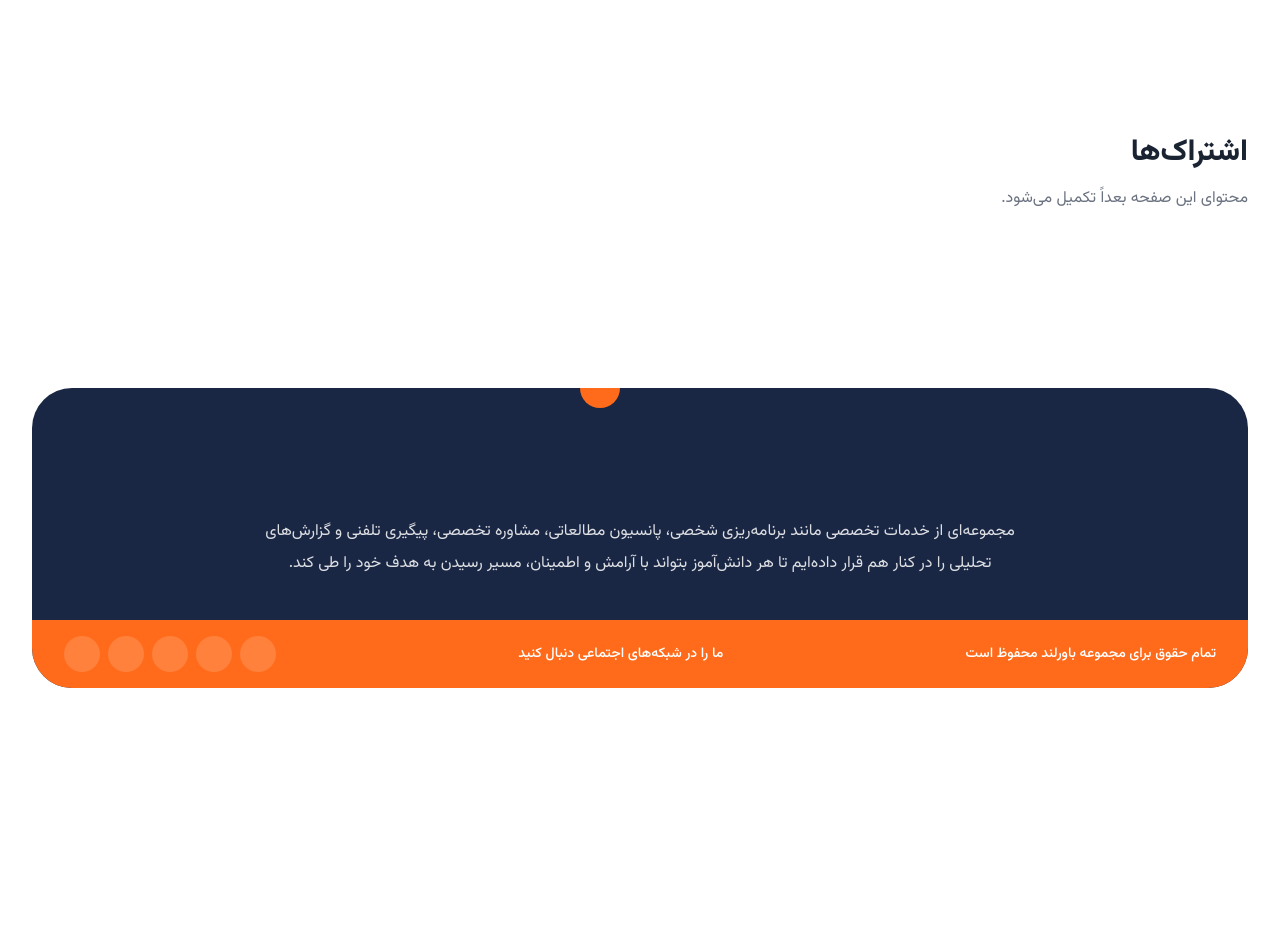
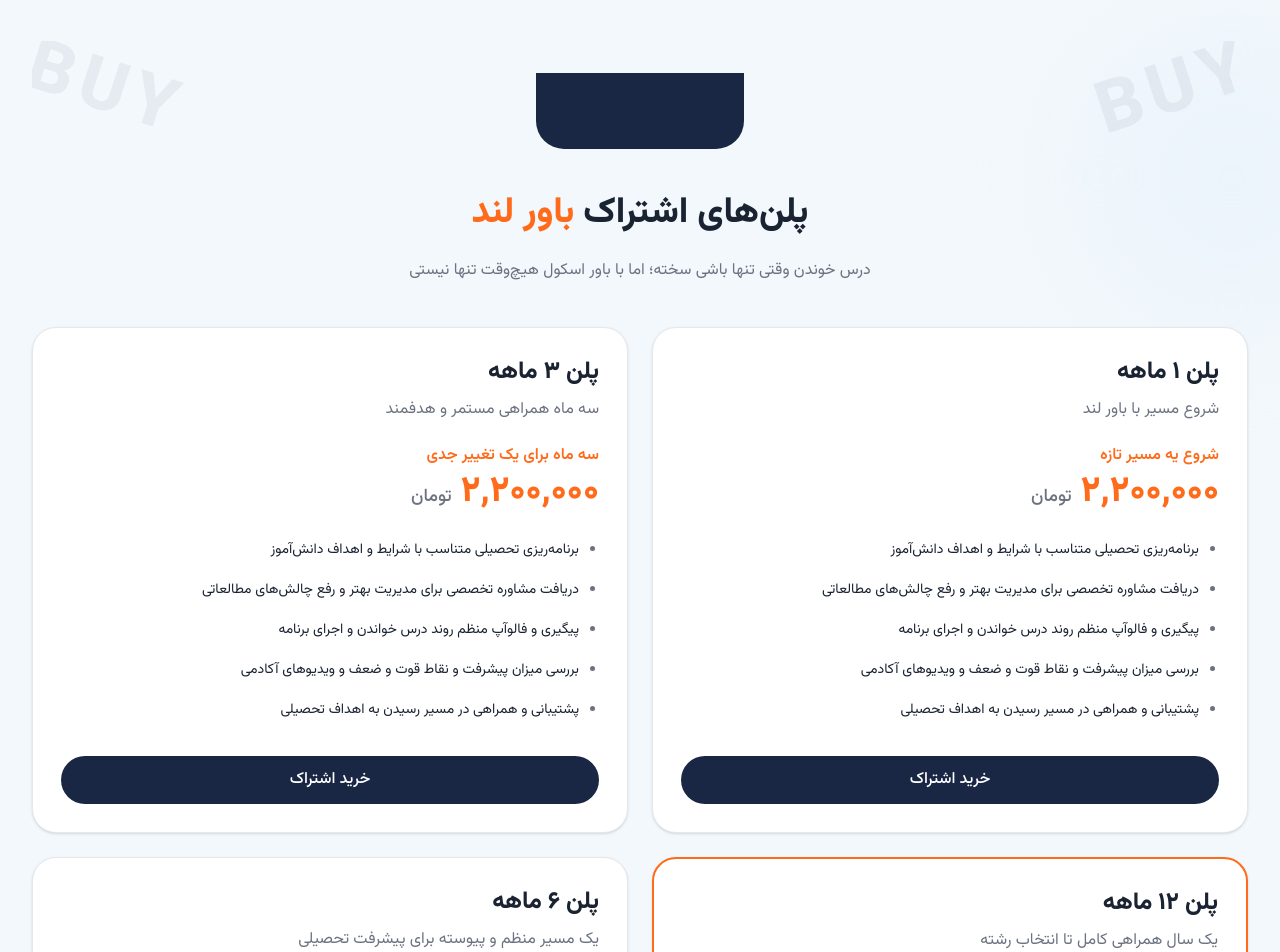
Before and after one commit to separsco/bavarland, a Next.js app: page /subscriptions in a window 1280 px wide. Shown: the part 80-1032 px from the top of the page. Before the commit the page ends 800 px from the top, so only its background shows below. Built offline with nearby package versions, Linux system fonts and the light colour scheme.

Commit message:
create subscriptions/page.tsx

```diff
--- /dev/null
+++ b/app/checkout/[planId]/page.tsx
@@ -0,0 +1,49 @@
+import Link from "next/link";
+import { notFound } from "next/navigation";
+import { Button } from "@/components/ui/Button";
+import { getSubscriptionPlanById } from "@/data/subscriptions";
+
+type CheckoutPageProps = {
+  params: Promise<{ planId: string }>;
+};
+
+export default async function CheckoutPage({ params }: CheckoutPageProps) {
+  const { planId } = await params;
+  const plan = getSubscriptionPlanById(planId);
+
+  if (!plan) {
+    notFound();
+  }
+
+  return (
+    <section className="mx-auto flex w-full max-w-2xl flex-1 flex-col justify-center gap-6 px-4 py-16 sm:px-6 lg:px-8">
+      <div className="rounded-3xl border border-border bg-white p-6 shadow-sm sm:p-8">
+        <p className="text-sm text-muted">تکمیل خرید</p>
+        <h1 className="mt-2 text-2xl font-extrabold text-foreground sm:text-3xl">
+          {plan.title}
+        </h1>
+        <p className="mt-2 text-sm leading-7 text-muted">{plan.description}</p>
+        <p className="mt-6 text-3xl font-extrabold text-primary">
+          {plan.price}{" "}
+          <span className="text-base font-medium text-muted">تومان</span>
+        </p>
+      </div>
+
+      <div className="flex flex-col gap-3 sm:flex-row">
+        <Button href="/subscriptions" variant="outline" size="lg" className="w-full sm:w-auto">
+          بازگشت به پلن‌ها
+        </Button>
+        <Button variant="primary" size="lg" className="w-full sm:flex-1">
+          پرداخت
+        </Button>
+      </div>
+
+      <p className="text-center text-sm text-muted">
+        صفحه پرداخت بعداً تکمیل می‌شود.{" "}
+        <Link href="/subscriptions" className="font-medium text-primary">
+          مشاهده سایر پلن‌ها
+        </Link>
+      </p>
+    </section>
+  );
+}
--- a/app/subscriptions/page.tsx
+++ b/app/subscriptions/page.tsx
@@ -1,10 +1,12 @@
-import { PlaceholderPage } from "@/components/layout/PlaceholderPage";
+import type { Metadata } from "next";
+import { SubscriptionsPageContent } from "@/components/subscriptions/SubscriptionsPageContent";
+
+export const metadata: Metadata = {
+  title: "پلن‌های اشتراک | باورلند",
+  description:
+    "پلن‌های اشتراک باور لند؛ همراهی مستمر در برنامه‌ریزی تحصیلی، مشاوره تخصصی و رسیدن به اهداف تحصیلی.",
+};
 
 export default function SubscriptionsPage() {
-  return (
-    <PlaceholderPage
-      title="اشتراک‌ها"
-      description="محتوای این صفحه بعداً تکمیل می‌شود."
-    />
-  );
+  return <SubscriptionsPageContent />;
 }
--- /dev/null
+++ b/components/subscriptions/PlanCard.tsx
@@ -0,0 +1,49 @@
+import { Button } from "@/components/ui/Button";
+import type { SubscriptionPlan } from "@/data/subscriptions";
+
+type PlanCardProps = {
+  plan: SubscriptionPlan;
+};
+
+export function PlanCard({ plan }: PlanCardProps) {
+  return (
+    <article
+      className={`flex h-full flex-col rounded-3xl border bg-white p-6 shadow-sm sm:p-7 ${
+        plan.featured ? "border-2 border-primary" : "border-border"
+      }`}
+    >
+      <div className="mb-5">
+        <h2 className="text-xl font-extrabold text-foreground sm:text-2xl">
+          {plan.title}
+        </h2>
+        <p className="mt-2 text-sm leading-7 text-muted sm:text-base">
+          {plan.description}
+        </p>
+      </div>
+
+      <p className="mb-1 text-sm font-semibold text-primary sm:text-base">
+        {plan.tagline}
+      </p>
+
+      <p className="mb-6 text-3xl font-extrabold text-primary sm:text-4xl">
+        {plan.price}{" "}
+        <span className="text-base font-medium text-muted sm:text-lg">تومان</span>
+      </p>
+
+      <ul className="mb-8 flex flex-1 list-disc flex-col gap-3 ps-5 text-sm leading-7 text-foreground marker:text-muted">
+        {plan.features.map((feature) => (
+          <li key={feature}>{feature}</li>
+        ))}
+      </ul>
+
+      <Button
+        href={`/checkout/${plan.id}`}
+        variant={plan.featured ? "primary" : "navy"}
+        size="lg"
+        className="w-full"
+      >
+        خرید اشتراک
+      </Button>
+    </article>
+  );
+}
--- /dev/null
+++ b/components/subscriptions/PlanGrid.tsx
@@ -0,0 +1,12 @@
+import { subscriptionPlans } from "@/data/subscriptions";
+import { PlanCard } from "@/components/subscriptions/PlanCard";
+
+export function PlanGrid() {
+  return (
+    <div className="grid gap-4 sm:gap-5 md:grid-cols-2 lg:gap-6">
+      {subscriptionPlans.map((plan) => (
+        <PlanCard key={plan.id} plan={plan} />
+      ))}
+    </div>
+  );
+}
--- /dev/null
+++ b/components/subscriptions/SubscriptionHeader.tsx
@@ -0,0 +1,35 @@
+import { MediaSlot } from "@/components/ui/MediaSlot";
+
+export function SubscriptionHeader() {
+  return (
+    <header className="relative overflow-hidden pb-8 pt-6 text-center sm:pb-10 sm:pt-8">
+      <div
+        aria-hidden
+        className="pointer-events-none absolute -start-6 top-4 rotate-[-18deg] text-5xl font-black tracking-widest text-navy/[0.06] sm:-start-2 sm:text-7xl"
+      >
+        BUY
+      </div>
+      <div
+        aria-hidden
+        className="pointer-events-none absolute -end-6 top-4 rotate-[18deg] text-5xl font-black tracking-widest text-navy/[0.06] sm:-end-2 sm:text-7xl"
+      >
+        BUY
+      </div>
+
+      <div className="relative flex justify-center">
+        <div className="rounded-b-[1.75rem] bg-navy px-8 py-4 sm:px-10 sm:py-5">
+          <MediaSlot label="logo" className="mx-auto h-8 w-28 sm:h-9 sm:w-32" />
+        </div>
+      </div>
+
+      <h1 className="relative mt-8 text-2xl font-extrabold leading-snug text-foreground sm:mt-10 sm:text-3xl lg:text-4xl">
+        پلن‌های اشتراک{" "}
+        <span className="text-primary">باور لند</span>
+      </h1>
+
+      <p className="relative mx-auto mt-3 max-w-2xl text-sm leading-7 text-muted sm:mt-4 sm:text-base sm:leading-8">
+        درس خوندن وقتی تنها باشی سخته؛ اما با باور اسکول هیچ‌وقت تنها نیستی
+      </p>
+    </header>
+  );
+}
--- /dev/null
+++ b/components/subscriptions/SubscriptionsPageContent.tsx
@@ -0,0 +1,18 @@
+import { PlanGrid } from "@/components/subscriptions/PlanGrid";
+import { SubscriptionHeader } from "@/components/subscriptions/SubscriptionHeader";
+
+export function SubscriptionsPageContent() {
+  return (
+    <section className="relative overflow-hidden bg-sky-soft py-8 sm:py-12">
+      <div className="pointer-events-none absolute inset-0">
+        <div className="absolute -start-24 top-10 h-72 w-72 rounded-full bg-sky/70 blur-3xl" />
+        <div className="absolute -end-16 bottom-0 h-80 w-80 rounded-full bg-sky/80 blur-3xl" />
+      </div>
+
+      <div className="relative mx-auto w-full max-w-7xl px-4 sm:px-6 lg:px-8">
+        <SubscriptionHeader />
+        <PlanGrid />
+      </div>
+    </section>
+  );
+}
--- /dev/null
+++ b/data/subscriptions.ts
@@ -0,0 +1,60 @@
+export type SubscriptionPlan = {
+  id: string;
+  title: string;
+  description: string;
+  tagline: string;
+  price: string;
+  features: string[];
+  featured?: boolean;
+};
+
+const commonFeatures = [
+  "برنامه‌ریزی تحصیلی متناسب با شرایط و اهداف دانش‌آموز",
+  "دریافت مشاوره تخصصی برای مدیریت بهتر و رفع چالش‌های مطالعاتی",
+  "پیگیری و فالوآپ منظم روند درس خواندن و اجرای برنامه",
+  "بررسی میزان پیشرفت و نقاط قوت و ضعف و ویدیوهای آکادمی",
+  "پشتیبانی و همراهی در مسیر رسیدن به اهداف تحصیلی",
+] as const;
+
+export const subscriptionPlans: SubscriptionPlan[] = [
+  {
+    id: "1m",
+    title: "پلن ۱ ماهه",
+    description: "شروع مسیر با باور لند",
+    tagline: "شروع یه مسیر تازه",
+    price: "۲,۲۰۰,۰۰۰",
+    features: [...commonFeatures],
+  },
+  {
+    id: "3m",
+    title: "پلن ۳ ماهه",
+    description: "سه ماه همراهی مستمر و هدفمند",
+    tagline: "سه ماه برای یک تغییر جدی",
+    price: "۲,۲۰۰,۰۰۰",
+    features: [...commonFeatures],
+  },
+  {
+    id: "12m",
+    title: "پلن ۱۲ ماهه",
+    description: "یک سال همراهی کامل تا انتخاب رشته",
+    tagline: "کامل‌ترین پلن",
+    price: "۲,۲۰۰,۰۰۰",
+    featured: true,
+    features: [
+      ...commonFeatures,
+      "راهنمایی در فرآیند انتخاب رشته و تصمیم‌گیری آگاهانه",
+    ],
+  },
+  {
+    id: "6m",
+    title: "پلن ۶ ماهه",
+    description: "یک مسیر منظم و پیوسته برای پیشرفت تحصیلی",
+    tagline: "نیم‌سال برای رسیدن به هدف",
+    price: "۲,۲۰۰,۰۰۰",
+    features: [...commonFeatures],
+  },
+];
+
+export function getSubscriptionPlanById(id: string) {
+  return subscriptionPlans.find((plan) => plan.id === id);
+}
```
